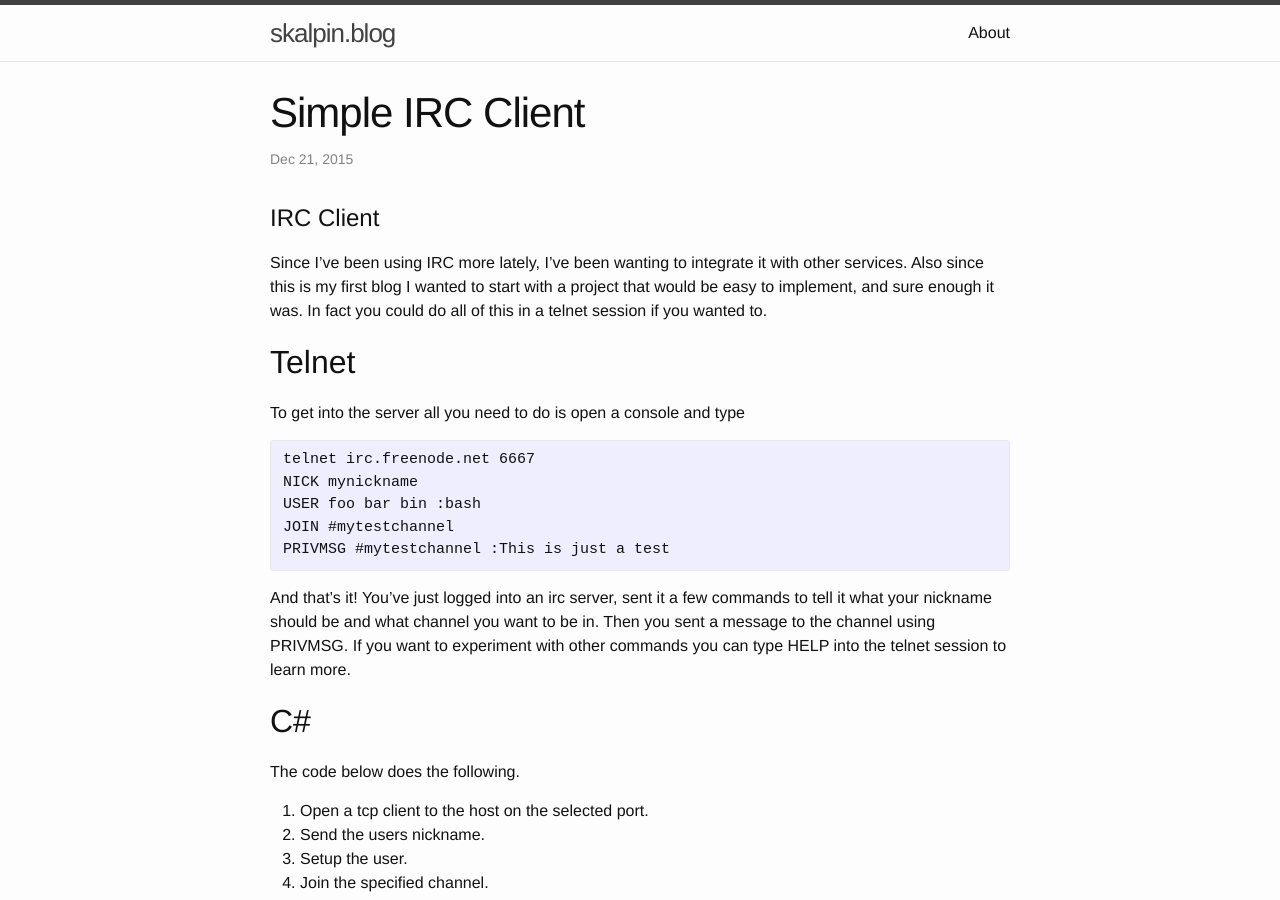
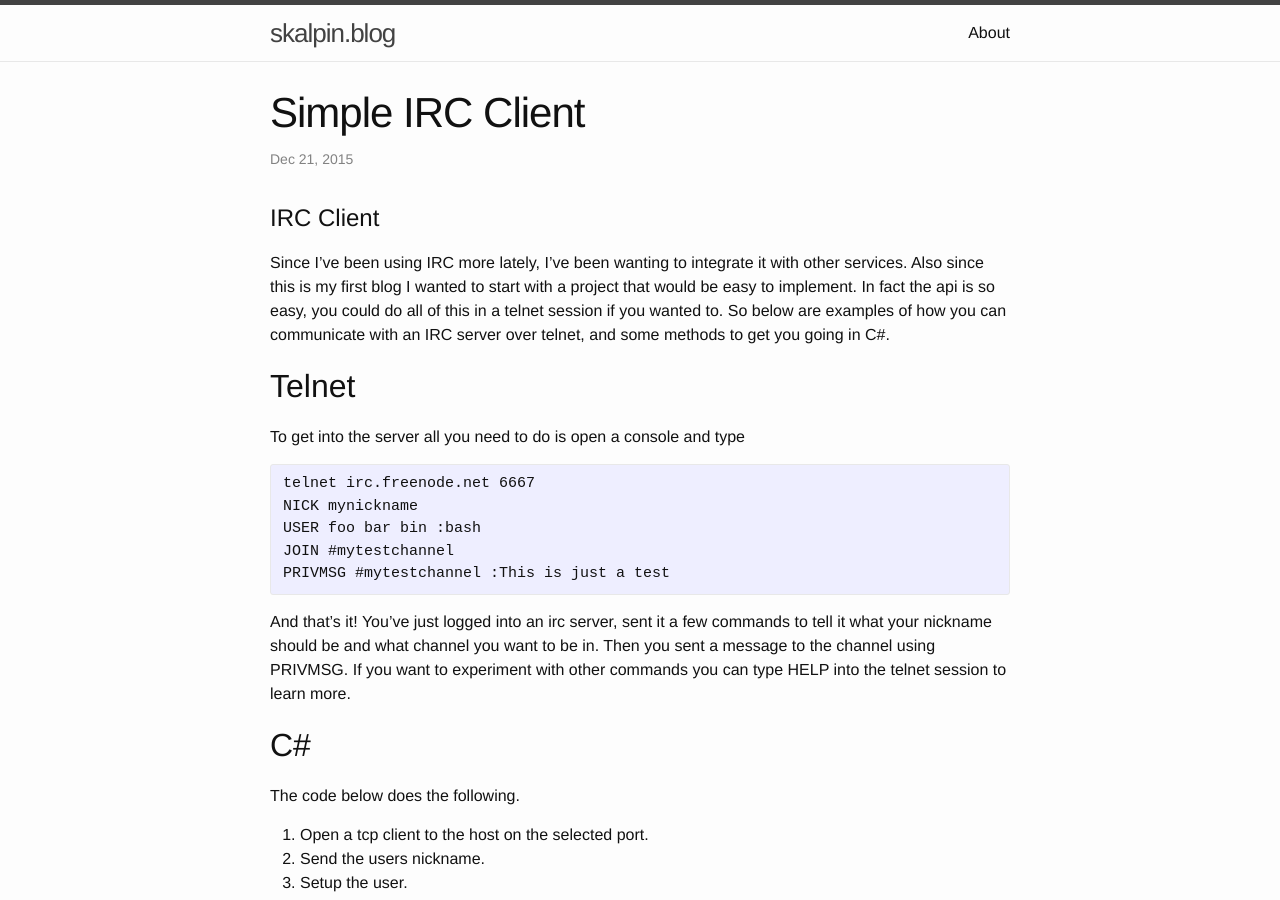
Before and after one commit to skalpin/skalpin.github.io, a Jekyll site: the page built from _posts/2015-12-21-Simple-irc-client.md, in a window 1280 px wide and 900 px high. Built offline with Jekyll 4.4.1, drawn with Linux system fonts in a browser that asks for light colours; comment, search, counter and statistics services are not loaded.

Commit message:
adding more content to post

```diff
--- a/_posts/2015-12-21-Simple-irc-client.md
+++ b/_posts/2015-12-21-Simple-irc-client.md
@@ -8,8 +8,10 @@ categories: update
 #IRC Client
 Since I've been using IRC more lately, I've been wanting to integrate
 it with other services. Also since this is my first blog I wanted to
-start with a project that would be easy to implement, and sure enough it was. In fact
-you could do all of this in a telnet session if you wanted to.
+start with a project that would be easy to implement. In fact the api is so easy,
+you could do all of this in a telnet session if you wanted to. So below are
+examples of how you can communicate with an IRC server over telnet, and some methods to
+get you going in C#.
 
 ##Telnet
 To get into the server all you need to do is open a console and type
@@ -25,7 +27,7 @@ PRIVMSG #mytestchannel :This is just a test
 And that's it!
 You've just logged into an irc server, sent it a few commands to tell it what your nickname
 should be and what channel you want to be in. Then you sent a message to the channel using PRIVMSG.
-If you want to experiment with other commands you can type HELP <command> into the telnet
+If you want to experiment with other commands you can type HELP into the telnet
 session to learn more.
 
 ##C\#
```
